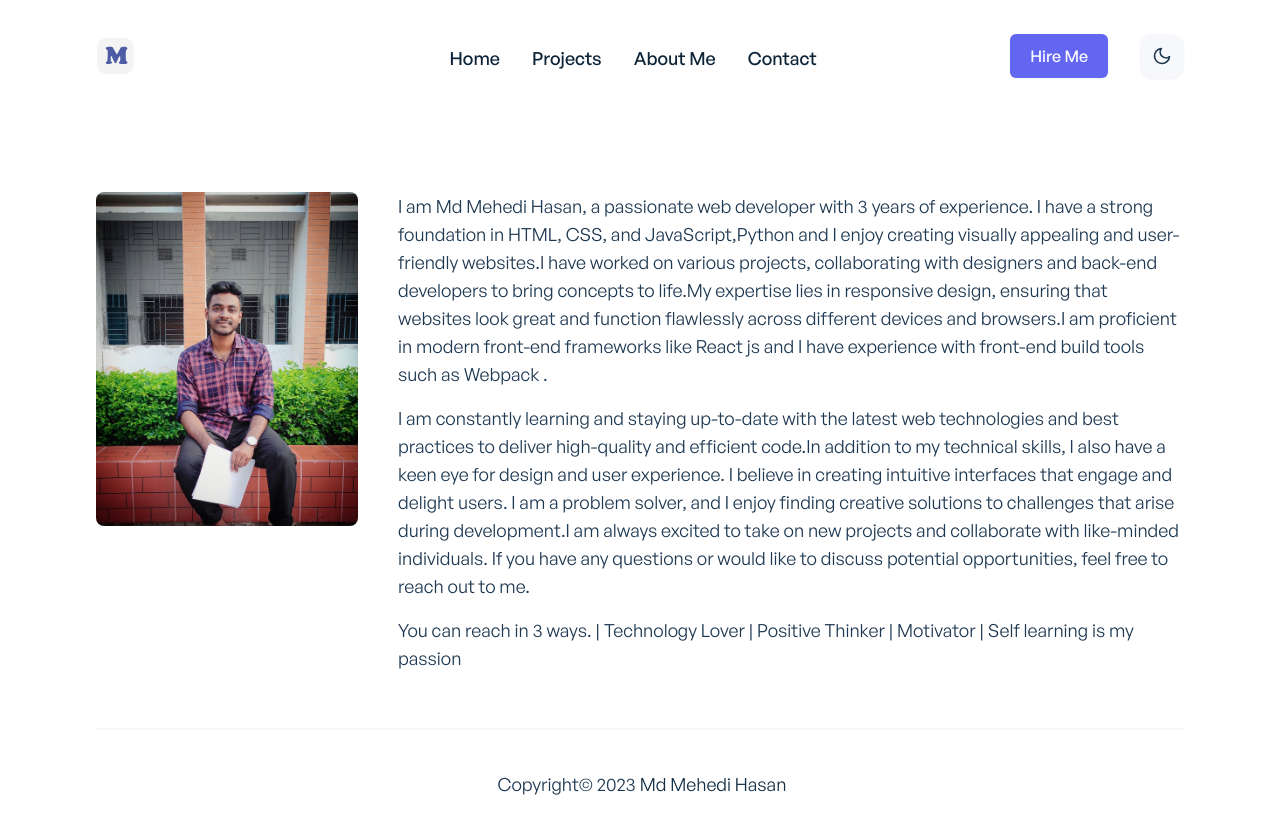
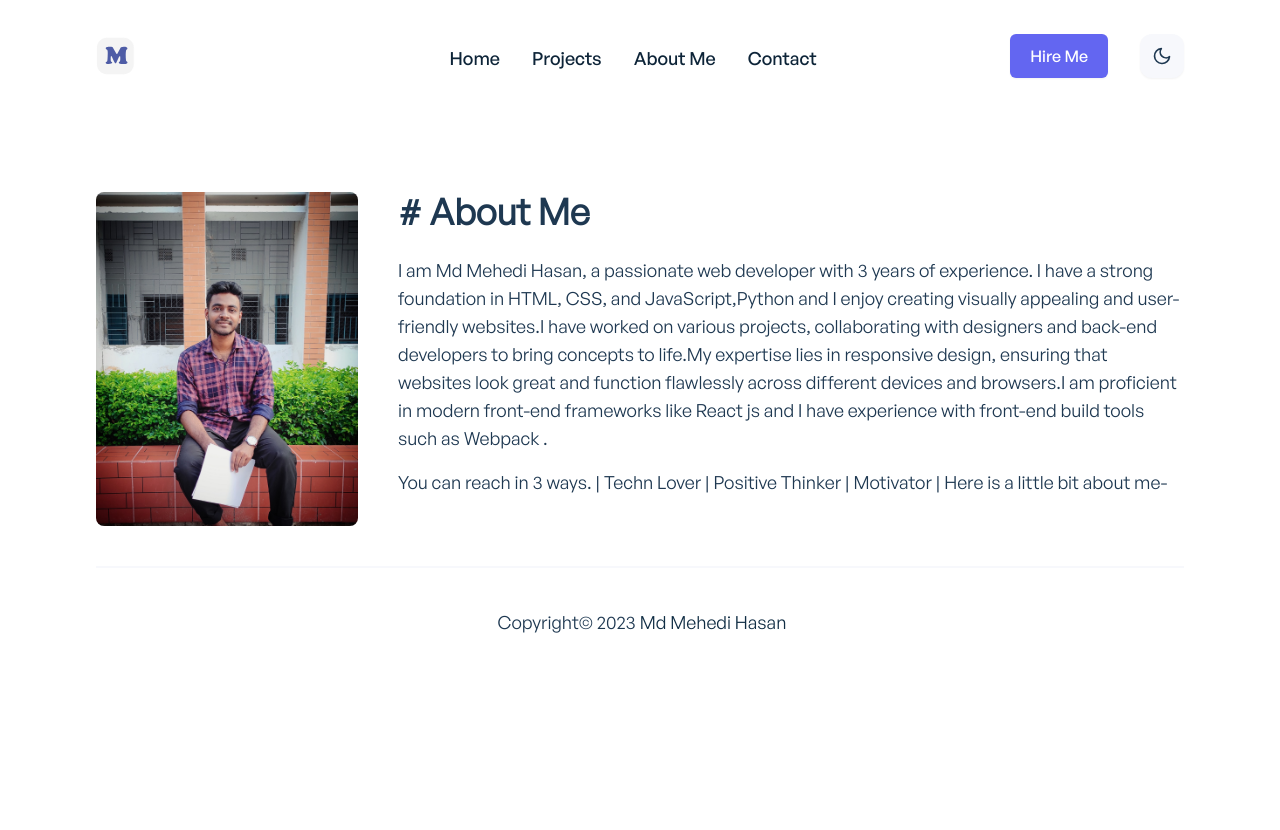
Before and after one commit to rcmehedi15/mehedi-final-portfolio, a React (Create React App) app: page /about in a window 1280 px wide. After the commit the page ends 800 px from the top, so only its background shows below. Built offline with nearby package versions, Linux system fonts and the light colour scheme.

Commit message:
about me section

```diff
--- a/src/components/about/AboutMeBio.jsx
+++ b/src/components/about/AboutMeBio.jsx
@@ -7,11 +7,13 @@ const AboutMeBio = () => {
 
 	return (
 		<div className="block sm:flex sm:gap-10 mt-10 sm:mt-20">
+
 			<div className="w-full sm:w-1/4 mb-7 sm:mb-0">
 				<img src={profileImage} className="rounded-lg w-full" alt="" />
 			</div>
 
 			<div className="font-general-regular w-full sm:w-3/4 text-left">
+				<h2 className='text-4xl font-bold text-ternary-dark dark:text-ternary-light'># About Me</h2> <br />
 				{aboutMe.map((bio) => (
 					<p
 						className="mb-4 text-ternary-dark dark:text-ternary-light text-lg"
--- a/src/components/contact/ContactDetails.jsx
+++ b/src/components/contact/ContactDetails.jsx
@@ -3,17 +3,17 @@ import { FiPhone, FiMapPin, FiMail } from 'react-icons/fi';
 const contacts = [
 	{
 		id: 1,
-		name: 'Your Address, Your City, Your Country',
+		name: 'Barishal Sadar, Barishal-8200, Bangladesh',
 		icon: <FiMapPin />,
 	},
 	{
 		id: 2,
-		name: 'email@domain.com',
+		name: 'mdmehedihasan20188@gmail.com',
 		icon: <FiMail />,
 	},
 	{
 		id: 3,
-		name: '555 8888 888',
+		name: '+8801989618543',
 		icon: <FiPhone />,
 	},
 ];
--- a/src/components/shared/AppBanner.jsx
+++ b/src/components/shared/AppBanner.jsx
@@ -66,7 +66,7 @@ const AppBanner = () => {
 				initial={{ opacity: 0, y: -180 }}
 				animate={{ opacity: 1, y: 0 }}
 				transition={{ ease: 'easeInOut', duration: 0.9, delay: 0.2 }}
-				className="w-full sm:w-2/3 text-right float-right mt-8 sm:mt-0"
+				className="w-full sm:w-2/3 text-right float-left mt-8 sm:mt-0"
 			>
 				<img
 					src={
--- a/src/data/aboutMeData.js
+++ b/src/data/aboutMeData.js
@@ -3,12 +3,9 @@ export const aboutMeData = [
 		id: 1,
 		bio: 'I am Md Mehedi Hasan, a passionate  web developer with 3 years of experience. I have a strong foundation in HTML, CSS, and JavaScript,Python and I enjoy creating visually appealing and user-friendly websites.I have worked on various projects, collaborating with designers and back-end developers to bring concepts to life.My expertise lies in responsive design, ensuring that websites look great and function flawlessly across different devices and browsers.I am proficient in modern front-end frameworks like React js and I have experience with front-end build tools such as Webpack . ',
 	},
-	{
-		id: 2 ,
-		bio: 'I am constantly learning and staying up-to-date with the latest web technologies and best practices to deliver high-quality and efficient code.In addition to my technical skills, I also have a keen eye for design and user experience. I believe in creating intuitive interfaces that engage and delight users. I am a problem solver, and I enjoy finding creative solutions to challenges that arise during development.I am always excited to take on new projects and collaborate with like-minded individuals. If you have any questions or would like to discuss potential opportunities, feel free to reach out to me.'
-	},
+
 	{
 		id: 3,
-		bio: 'You can reach in 3 ways. | Technology Lover | Positive Thinker | Motivator | Self learning is my passion ',
+		bio: 'You can reach in 3 ways. | Techn Lover | Positive Thinker | Motivator | Here is a little bit about me- ',
 	},
 ];
--- a/src/pages/AboutMe.jsx
+++ b/src/pages/AboutMe.jsx
@@ -14,6 +14,7 @@ const About = () => {
 				className="container mx-auto"
 			>
 				<AboutMeBio />
+
 			</motion.div>
 
 			{/** Counter without paddings */}
```
